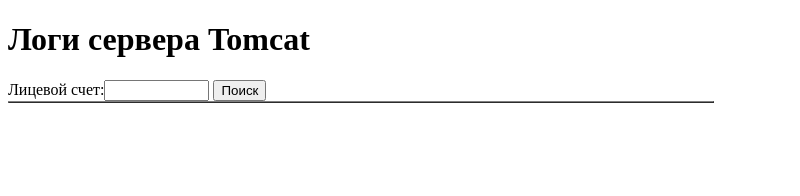
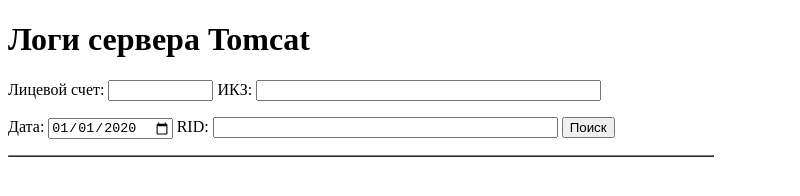
Before and after one commit to mudcrab88/logreader, an Electron app: page index.html in a window 800 px wide. Drawn offline with Linux system fonts and the light colour scheme.

Commit message:
add purchase_id f

```diff
--- a/index.html
+++ b/index.html
@@ -9,8 +9,19 @@
   </head>
   <body>
     <h1>Логи сервера Tomcat</h1>
-    Лицевой счет:<input type="text" size="10" id = "facial_acc">
-    <button id = "search">Поиск</button>
+    <p>
+       <label for = "facial_acc">Лицевой счет:</label>
+        <input type="text" size="10" id = "facial_acc" pattern="[0-9]{9}">
+        <label for = "purchase_id"> ИКЗ:</label>
+        <input type="text" size="40" id = "purchase_id">
+    </p>
+    <p>
+        <label for = "date"> Дата:</label>
+        <input type="date" size="40" id = "date" value = "2020-01-01">
+        <label for = "rid"> RID:</label>
+        <input type="text" size="40" id = "rid">
+        <button id = "search">Поиск</button>
+    </p>
     <table border = 1 id = "files" width ="90%"> </table>
     <div id = "directories"> </div>
     <!-- You can also require other files to run in this process -->
```
Also changed, not shown: preload.js (+15 -5 lines), package.json (indentation only).
